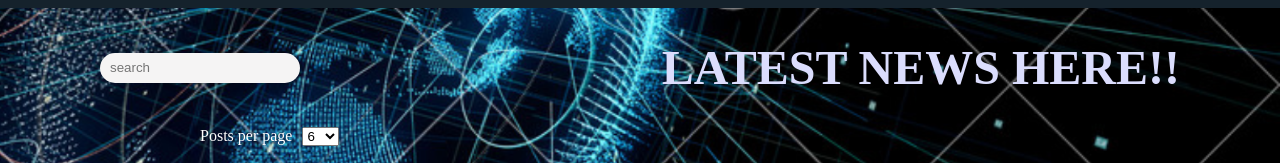
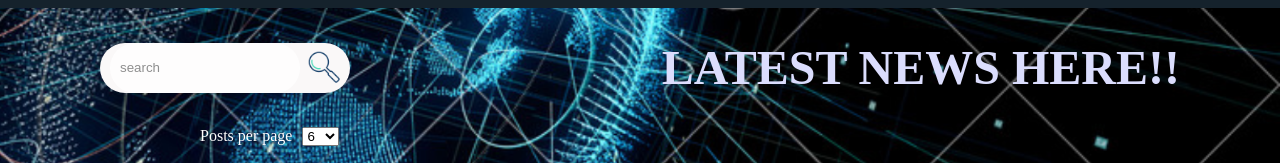
Before and after one commit to TaniaShcherbak/News, a Vue app: page / in a window 1280 px wide. Shown: the top 163 px of the page. Built offline with nearby package versions, Linux system fonts and the light colour scheme; no server answers.

Commit message:
update the style of search input

```diff
--- a/src/components/search.vue
+++ b/src/components/search.vue
@@ -1,35 +1,54 @@
 <template>
     <div class="search">
-        <input type="text" placeholder="search" name="search" id="searchInput" @keyup.enter="getrequest">
+        <input class="input"
+            type="text"
+            placeholder="search"
+            name="search"
+            id="searchInput"
+            @keyup.enter="getrequest"
+        />
+        <img  @click="getrequest" class="searchImage" src="../../public/search.png" alt="search">
     </div>
 </template>
 <script>
 export default {
     name: "searchBar",
-    methods:
-    {
+    methods: {
         getrequest() {
             let search = document.getElementById("searchInput").value;
-            this.$emit('searchQuerry', search);
-            document.getElementById("searchInput").value='';
-        }
-    }
-}
+            this.$emit("searchQuerry", search);
+            document.getElementById("searchInput").value = "";
+        },
+    },
+};
 </script>
 
 <style>
-div input{
+.search{
+    display: flex;
+    flex-direction: row;
+    background-color: rgb(250, 248, 248);
+    align-self: center;
+    height: 50px;
+    border-radius:25px;
+    width: 250px;
+
+}
+.searchImage{
+    width: 50px;
+    height: 50px;
+    cursor: pointer;
+}
+div input {
     padding: 0;
-    width: 200px;
-    height: 30px;
-    margin-bottom: 30px;
-    border-radius:25px;
-    border:none;
-    background-color: rgb(245, 244, 244);
-    margin-top: 30px;
+    border-radius: 25px;
+    border: none;
+    opacity: 80%;
+    width: 250px;
+    margin-left: 10px;
+    outline: none;
 }
-input::placeholder{
+input::placeholder {
     padding-left: 10px;
 }
-
 </style>
```
Also changed, not shown: public/search.png (added).
